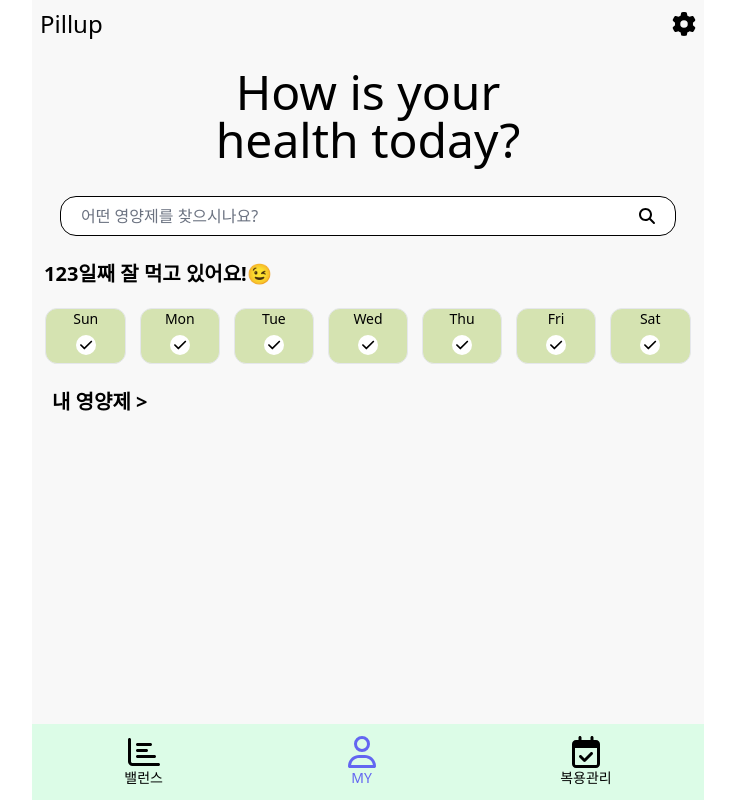
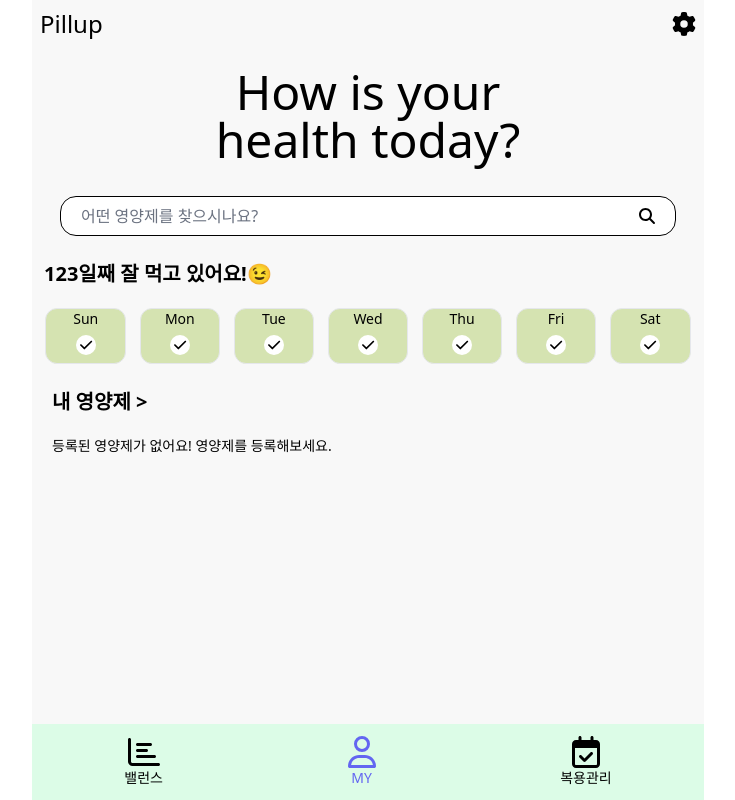
Before and after one commit to swm13-alchemy/alchemy_front_web, a Next.js app: page / in a window 1280 px wide. Shown: the whole page, without its empty margins (272-1007 px from the left). Built offline with nearby package versions, Linux system fonts and the light colour scheme.

Commit message:
[add][PILLUP-322] Zustand Persist 작업 및 localStorage 연동 완료

```diff
--- a/components/common/MyPillList.tsx
+++ b/components/common/MyPillList.tsx
@@ -1,35 +1,26 @@
 import PillView from './PillView'
 import Link from 'next/link'
-import { useEffect, useState } from 'react'
-import { SupplementDetailsType } from '../../utils/types'
 import requests from '../../utils/requests'
+import useGetLocalPillList from '../../hooks/useGetLocalPillList'
 
 function MyPillList() {
-  const [userTakingPillList, setUserTakingPillList] = useState<SupplementDetailsType[]>([])
-
-  useEffect(() => {
-    // localStorage에서 'userTakingPillList'라는 key이름으로 데이터를 꺼내봄.
-    const jsonLocalTakingPillList = localStorage.getItem('userTakingPillList')
-    // 만약 있다면 (null이 아니라면) if문 안의 내용 실행
-    if (jsonLocalTakingPillList !== null) {
-      // localStorage에 넣을 때 Json으로 바꿔주므로 다시 되돌리기 위해 파싱
-      const localTakingPillList: SupplementDetailsType[] = JSON.parse(jsonLocalTakingPillList)
-      setUserTakingPillList(localTakingPillList)
-    }
-  }, [])
+  // 랜더링 문제로 Zustand 훅 안쓰고 localStorage에서 직접 가져오는 커스텀 훅 사용
+  const userTakingPillList = useGetLocalPillList()
 
   return (
     <Link href='/'>
       <a>
-        <div className='w-full px-2'>
-          <h1 className='text-xl font-bold px-3'>내 영양제 {'>'}</h1>
+        <div className='w-full px-5'>
+          <h1 className='text-xl font-bold'>내 영양제 {'>'}</h1>
           <div className='flex space-x-1.5 mt-5 overflow-x-scroll scrollbar-hide'>
-            {userTakingPillList?.length !== 0 &&
+            {userTakingPillList?.length !== 0 ?
               userTakingPillList.map((pill) => {
                 return(
                   <PillView key={pill.id} imageUrl={requests.fetchSupplementThumbnail(pill.id.toString())} name={pill.name} />
                 )
-              })
+              }) : (
+                <p className='text-sm'>등록된 영양제가 없어요! 영양제를 등록해보세요.</p>
+              )
             }
           </div>
         </div>
--- /dev/null
+++ b/hooks/useGetLocalPillList.ts
@@ -0,0 +1,23 @@
+import { useEffect, useState } from 'react'
+import { SupplementDetailsType } from '../utils/types'
+
+const useGetLocalPillList = (): SupplementDetailsType[] => {
+  const [userTakingPillList, setUserTakingPillList] = useState<SupplementDetailsType[]>([])
+
+  useEffect(() => {
+    // localStorage에서 'userTakingPillList'라는 key이름으로 데이터를 꺼내봄.
+    const jsonLocalTakingPillList = localStorage.getItem('userTakingPillList')
+    // 만약 있다면 (null이 아니라면) if문 안의 내용 실행
+    if (jsonLocalTakingPillList !== null) {
+      // localStorage에 넣을 때 Json으로 바꿔줬으므로 다시 되돌리기 위해 파싱
+      const localTakingPillList = JSON.parse(jsonLocalTakingPillList)
+      if (localTakingPillList.state.userTakingPillList.length !== 0) {
+        setUserTakingPillList(localTakingPillList.state.userTakingPillList)
+      }
+    }
+  }, [])
+
+  return userTakingPillList
+}
+
+export default useGetLocalPillList
--- a/package.json
+++ b/package.json
@@ -18,7 +18,8 @@
     "next": "12.2.1",
     "react": "18.2.0",
     "react-dom": "18.2.0",
-    "tailwind-scrollbar-hide": "^1.1.7"
+    "tailwind-scrollbar-hide": "^1.1.7",
+    "zustand": "^4.0.0"
   },
   "devDependencies": {
     "@types/node": "^18.0.3",
--- a/pages/pill-details/[id].tsx
+++ b/pages/pill-details/[id].tsx
@@ -18,6 +18,7 @@ import EfficiencyTag from '../../components/tag/EfficiencyTag'
 import requests from '../../utils/requests'
 import { SupplementDetailsType } from '../../utils/types'
 import axios from 'axios'
+import { useUserPillListStore } from '../../stores/store'
 
 interface Props {
   details: SupplementDetailsType
@@ -29,29 +30,23 @@ const Details = ({ details }: Props) => {
   const [isTaking, setIsTaking] = useState<boolean>(false)
   const [isOpenEfficiency, setIsOpenEfficiency] = useState<boolean>(false)
   const { id, name, dailyDose, intakeTiming, maker, ingredients } = details
-  const [userTakingPillList, setUserTakingPillList] = useState<SupplementDetailsType[]>([])
+  const { userTakingPillList, setUserTakingPillList } = useUserPillListStore()
 
-  console.log(details)
-  console.log(id, dailyDose, intakeTiming, name)
+  console.log(userTakingPillList)
 
-  // 최초 페이지 진입 시 실행 후 종료
-  // localStorage에 해당 페이지 영양제가 등록되어 있는지 확인하고 있으면 섭취중인 영양제로 표시
+  // 최초 페이지 진입 시 한 번 실행 후 종료
+  // 해당 페이지 영양제가 등록되어 있는지 확인하고 있으면 섭취중인 영양제로 표시
   useEffect(() => {
-    // localStorage에서 'userTakingPillList'라는 key이름으로 데이터를 꺼내봄.
-    const jsonLocalTakingPillList = localStorage.getItem('userTakingPillList')
-    // 만약 있다면 (null이 아니라면) if문 안의 내용 실행
-    if (jsonLocalTakingPillList !== null) {
-      // localStorage에 넣을 때 Json으로 바꿔주므로 다시 되돌리기 위해 파싱
-      const localTakingPillList: SupplementDetailsType[] = JSON.parse(jsonLocalTakingPillList)
+    // 만약 등록한 영양제가 있다면 if문 안의 내용 실행
+    if (userTakingPillList.length !== 0) {
       // 객체 배열인 localTakingPillList에서 현재 페이지의 영양제의 id와 같은 객체 값이 있는지 find함수로 확인
       // 있다면 객체가 반환되고 없으면 undefined가 반환
-      const matchOne: SupplementDetailsType | undefined = localTakingPillList.find(x => x.id === id)
+      const matchOne: SupplementDetailsType | undefined = userTakingPillList.find(x => x.id === id)
       if (matchOne !== undefined) {
         setIsTaking(true)
       } else {  // 사실 굳이 필요없는 else이긴 함. 안정성을 위해 일단 추가
         setIsTaking(false)
       }
-      setUserTakingPillList(localTakingPillList)
     }
   }, [])
 
@@ -59,21 +54,15 @@ const Details = ({ details }: Props) => {
   const takingSubmit = (curIsTaking: boolean) => {
     // 현재 섭취중이 아니라면
     if (!curIsTaking) {
-      console.log(userTakingPillList)
-      console.log(userTakingPillList.concat(details))
-      // 기존 유저 섭취 영양제 리스트 배열에 현재 영양제 페이지의 영양제 객체 값 추가 (이게 필요한지는 조금 더 생각해봐야 할 듯)
+      // 기존 유저 섭취 영양제 리스트 배열에 현재 영양제 페이지의 영양제 객체 값 추가 (localStorage 에도 반영됨)
       setUserTakingPillList(userTakingPillList.concat(details))
-      // localStorage에도 추가해서 저장
-      localStorage.setItem('userTakingPillList', JSON.stringify(userTakingPillList.concat(details)))
       // 다 끝나면 섭취 체크
       setIsTaking(true)
     } else {  // 만약 섭취중이라면
       // userTakingPillList 배열에서 해당 값을 삭제하기
       const removedList: SupplementDetailsType[] = userTakingPillList.filter(x => x.id !== id)
-      // state 값 수정
+      // 기존 유저 섭취 영양제 리스트 배열 업데이트하기 (localStorage 에도 반영됨)
       setUserTakingPillList(removedList)
-      // localStorage 값도 수정
-      localStorage.setItem('userTakingPillList', JSON.stringify(removedList))
       // 다 끝나면 섭취 해제 체크
       setIsTaking(false)
     }
--- /dev/null
+++ b/stores/store.ts
@@ -0,0 +1,19 @@
+import create from 'zustand'
+import { persist } from 'zustand/middleware'
+import { SupplementDetailsType } from '../utils/types'
+import { pillListPersist, pillListState } from './storeTypes'
+
+export const useUserPillListStore = create<pillListState>(
+  // @ts-ignore
+  (persist as pillListPersist)(
+    (set) => ({
+      userTakingPillList: [],
+      setUserTakingPillList: (data: SupplementDetailsType[]) => {
+        set((state) => ({...state, userTakingPillList: data}))
+      }
+    }),
+    {
+      name: 'userTakingPillList'
+    }
+  )
+)
--- a/tsconfig.json
+++ b/tsconfig.json
@@ -13,7 +13,9 @@
     "resolveJsonModule": true,
     "isolatedModules": true,
     "jsx": "preserve",
-    "incremental": true
+    "incremental": true,
+    "noImplicitAny": true,
+    "strictNullChecks": true
   },
   "include": ["next-env.d.ts", "**/*.ts", "**/*.tsx"],
   "exclude": ["node_modules"]
```
Also changed, not shown: stores/storeTypes.ts (added, +17 -0 lines), 2 other files (tests, documents, lock files or other folders).
